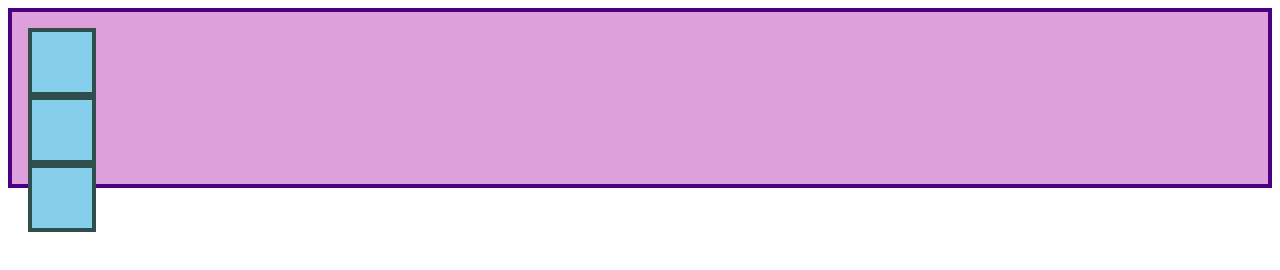
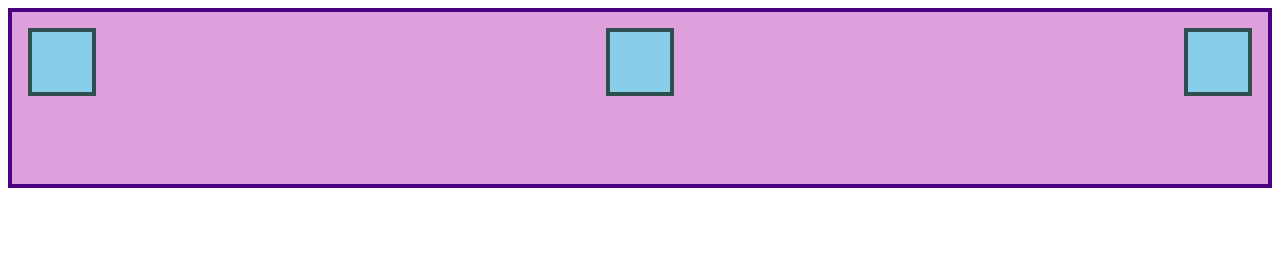
Before and after one commit to DDeon07/git_test, a plain HTML site: page index.html in a window 1280 px wide. Drawn offline with Linux system fonts and the light colour scheme.

Commit message:
Done with the Alignment section and flexbox

```diff
--- a/style.css
+++ b/style.css
@@ -3,7 +3,9 @@
     padding: 16px;
     background: plum;
     border: 4px solid indigo;
-    /* display: flex; */
+    display: flex;
+    /* justify-content has its default main axis as horizontal whiles align-items define main axis vertically */
+    justify-content: space-between;
   }
 
   .item {
@@ -12,4 +14,6 @@
     border: 4px solid darkslategray;
     background: skyblue;
     /* display: flex; */
+    /* flex:1; */
+
   }
```
